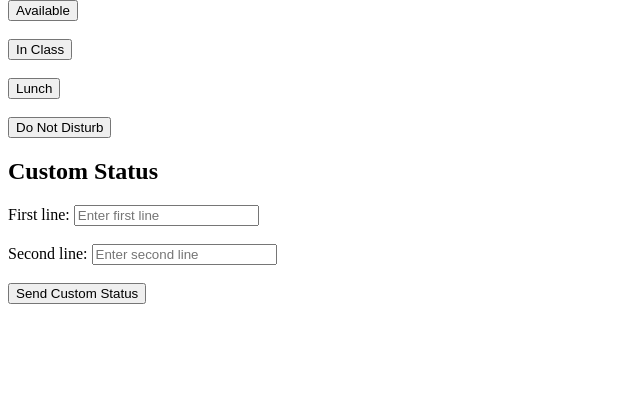
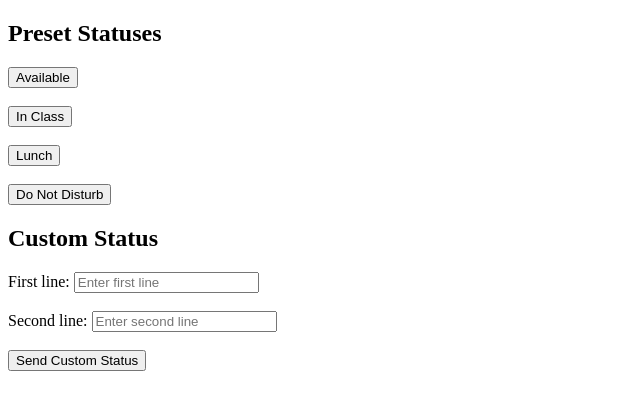
Before and after one commit to Schmavid-L/StatChat-SASEHACK2026, a Flask app: template frontend/templates/index.html in a window 1280 px wide. Shown: the part 98-508 px from the top of the page, without its empty margins (0-640 px from the left). Run offline with Flask 3, Linux system fonts and the light colour scheme; the template is opened without the code that fills it, so the values that code supplies are empty.

Commit message:
Organize HTML into sections for better clarity
Refactor HTML structure to separate preset statuses and custom status sections.

```diff
--- a/frontend/templates/index.html
+++ b/frontend/templates/index.html
@@ -32,6 +32,9 @@
   </header>
 
   <main>
+    <section>
+      <h2>Preset Statuses</h2>
+
       <button
         class="programButton"
         data-msg1="AVAILABLE"
@@ -69,16 +72,14 @@
       >
         Do Not Disturb
       </button>
+    </section>
 
-    <p id="result"></p>
-  </main>
-
-  <script src="{{ url_for('static', filename='script.js') }}"></script>
-
+    <section>
       <h2>Custom Status</h2>
 
       <form id="customStatusForm">
         <label for="customLine1">First line:</label>
+
         <input
           type="text"
           id="customLine1"
@@ -90,6 +91,7 @@
         <br><br>
 
         <label for="customLine2">Second line:</label>
+
         <input
           type="text"
           id="customLine2"
@@ -101,11 +103,12 @@
 
         <button type="submit">Send Custom Status</button>
       </form>
+    </section>
 
     <p id="result"></p>
+  </main>
 
   <script src="{{ url_for('static', filename='script.js') }}"></script>
-
 </body>
 
 </html>
```
Lines whose indentation alone changed are shown as unchanged.
